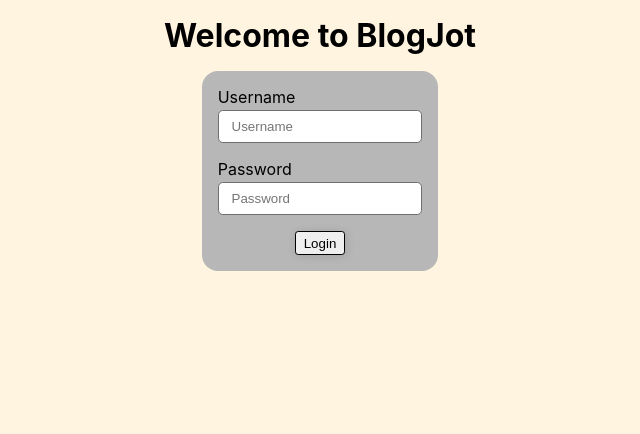
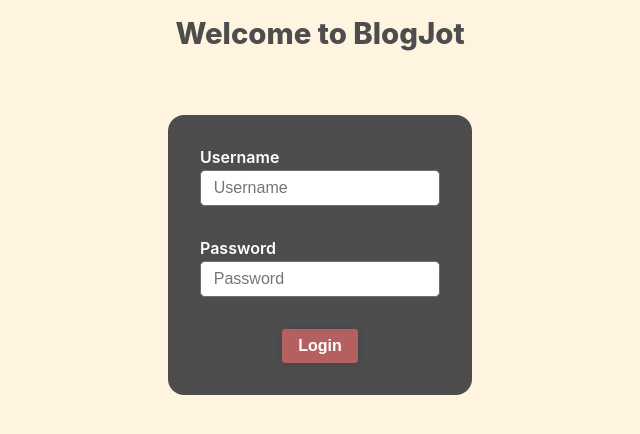
Before and after one commit to am-agrawal/blogjot, a React (Create React App) app: page /Login in a window 1280 px wide. Shown: the top 434 px of the page, without its empty margins (320-960 px from the left). Built offline with nearby package versions, Linux system fonts and the light colour scheme.

Commit message:
Error correction

```diff
--- a/src/components/Blog.jsx
+++ b/src/components/Blog.jsx
@@ -34,7 +34,7 @@ const Blog = ({ blog, showMyBlogs }) => {
   return (
     <div className={style.card}>
       <div className={style.content}>
-        <h3>{blog.title}</h3>
+        <h3 className={style.title}>{blog.title}</h3>
         <div>
           {blog.body.length > 200 ? (
             <p>
--- a/src/components/Blog.module.css
+++ b/src/components/Blog.module.css
@@ -7,7 +7,7 @@
   justify-content: space-between;
   padding: 0.8rem;
   gap: 1rem;
-  background-color: #fff;
+  background-color: #f8f6e5;
 }
 
 .content {
@@ -46,3 +46,9 @@
 .btnReadMore:hover {
   text-decoration: underline;
 }
+
+.title {
+  font-size: 15pt;
+  font-weight: 700;
+  margin-bottom: 0.25rem;
+}
--- a/src/pages/Blogs.jsx
+++ b/src/pages/Blogs.jsx
@@ -4,7 +4,7 @@ import { useDispatch, useSelector } from "react-redux";
 import { setBlogs, setMyBlogs, clearBlogs } from "../store/blogsSlice";
 import api from "../apis/api";
 import { useNavigate } from "react-router-dom";
-import { setEditor } from "../store/usersSlice";
+import { setEditor, resetEditor } from "../store/usersSlice";
 import BlogsCard from "../components/BlogsCard";
 import CreateModal from "../components/CreateModal";
 import SearchResult from "../components/SearchResult";
@@ -45,6 +45,7 @@ const Blogs = () => {
 
   const logout = () => {
     localStorage.clear();
+    dispatch(resetEditor());
     navigate("/", { replace: true });
   };
 
--- a/src/pages/Login.jsx
+++ b/src/pages/Login.jsx
@@ -26,36 +26,39 @@ const Login = () => {
 
     (async () => {
       let fetchedUser = null;
+      try {
         const response = await api.get(`/users/${passwordRef.current.value}`);
-
         fetchedUser = response.data && response.data;
-
-      if (
-        fetchedUser &&
-        fetchedUser.email &&
-        fetchedUser.email === userRef.current.value
-      ) {
+      } catch (error) {
+        // console.error(error);
+        if (error.message === "Request failed with status code 404") {
+          alert("Password is incorrect");
+        }
+      }
+      if (fetchedUser && fetchedUser.email) {
+        if (fetchedUser.email === userRef.current.value) {
           localStorage.setItem("username", fetchedUser.email);
           localStorage.setItem("id", fetchedUser.id);
           localStorage.setItem("name", fetchedUser.name);
 
-        localStorage.setItem('isLoggedIn', true);
-        navigate("/blogs", { replace: true});
+          localStorage.setItem("isLoggedIn", true);
+          navigate("/blogs", { replace: true });
         } else {
-        alert("Entered details are invalid");
+          alert('Username is incorrect');
+        }
       }
     })();
   };
 
   useEffect(() => {
-    if (localStorage.getItem('isLoggedIn')) {
-      navigate("/blogs", { replace: true});
+    if (localStorage.getItem("isLoggedIn")) {
+      navigate("/blogs", { replace: true });
     }
   }, [navigate]);
 
   return (
     <div className={style.container}>
-      <h1>Welcome to BlogJot</h1>
+      <h1 className={style.greetText}>Welcome to BlogJot</h1>
       <form className={style.formCard} onSubmit={submit}>
         <label htmlFor="username">Username</label>
         <input
@@ -75,7 +78,9 @@ const Login = () => {
           ref={passwordRef}
         />
 
-        <button type="submit" className={style.btnLogin}>Login</button>
+        <button type="submit" className={style.btnLogin}>
+          Login
+        </button>
       </form>
     </div>
   );
--- a/src/pages/Login.module.css
+++ b/src/pages/Login.module.css
@@ -9,30 +9,45 @@
 
 .formCard {
     display: inline-block;
-    padding: 1rem;
-    background-color: #b7b7b7;
+    padding: 2rem;
+    background-color: #4D4D4D;
     border-radius: 1rem;
-    margin-top: 1rem;
+    margin-top: 4rem;
+    color: #fff;
+}
+
+.greetText {
+    font-size: 22pt;
+    font-weight: 800;
+    color: #4D4D4D;
 }
 
 .btnLogin {
-    padding: 0.2rem 0.5rem;
-    border: 1px solid #000;
+    padding: 0.5rem 1rem;
+    border: none;
     border-radius: 0.2rem;
+    font-size: 12pt;
+    font-weight: 600;
+    color: #fff;
+    background-color: #B46060;
 }
 
 label, input {
     display: block;
+    width: 15rem;
 }
 
 input {
-    margin-bottom: 1rem;
+    margin-bottom: 2rem;
     margin-top: 0.2rem;
     padding: 0.5rem 0.8rem;
     border-radius: 0.3rem;
     border: 1px solid #6e6e6e;
+    font-size: 12pt;
 }
 
 label {
     text-align: start;
+    font-size: 12pt;
+    font-weight: 600;
 }
--- a/src/pages/Main.jsx
+++ b/src/pages/Main.jsx
@@ -8,15 +8,15 @@ const Main = () => {
   useEffect(() => {
     (async () => {
       //! Remove this 'if' and handle error of api call
-      if (localStorage.getItem("id") && localStorage.getItem('username')) {
+      if (localStorage.getItem("id") && localStorage.getItem("username")) {
         let fetchedUser = null;
         try {
           const response = await api.get(
             `/users/${localStorage.getItem("id")}`
           );
-
           fetchedUser = response.data;
         } catch (error) {
+          alert("Username or Password is incorrect");
           console.error(error.message);
         }
 
@@ -26,16 +26,17 @@ const Main = () => {
           fetchedUser.email &&
           fetchedUser.email === localStorage.getItem("username")
         ) {
-          localStorage.setItem('isLoggedIn', true);
+          localStorage.setItem("isLoggedIn", true);
         } else {
-          alert('Something went wrong!!!');
+          localStorage.clear();
+          alert("Something went wrong!!!");
         }
       }
 
-      if (localStorage.getItem('isLoggedIn') === true) {
-        navigate("/blogs", { replace: true});
+      if (localStorage.getItem("isLoggedIn") === true) {
+        navigate("/blogs", { replace: true });
       } else {
-        navigate("/login", { replace: true});
+        navigate("/login", { replace: true });
       }
     })();
   }, [navigate]);
--- a/src/store/usersSlice.js
+++ b/src/store/usersSlice.js
@@ -2,8 +2,8 @@ import { createSlice } from "@reduxjs/toolkit";
 
 const initialState = {
   isEditor: false,
-  // allUsers: [449501, 485070],
-  editors: [449501],
+  // allUsers: [507850, 508014],
+  editors: [507850],
 };
 
 export const counterSlice = createSlice({
@@ -12,10 +12,13 @@ export const counterSlice = createSlice({
   reducers: {
     setEditor: (state) => {
       state.isEditor = true;
+    },
+    resetEditor: (state) => {
+      state.isEditor = false;
     }
   },
 });
 
-export const { setEditor } = counterSlice.actions;
+export const { setEditor, resetEditor } = counterSlice.actions;
 
 export default counterSlice.reducer;
```
Lines whose indentation alone changed are shown as unchanged.
